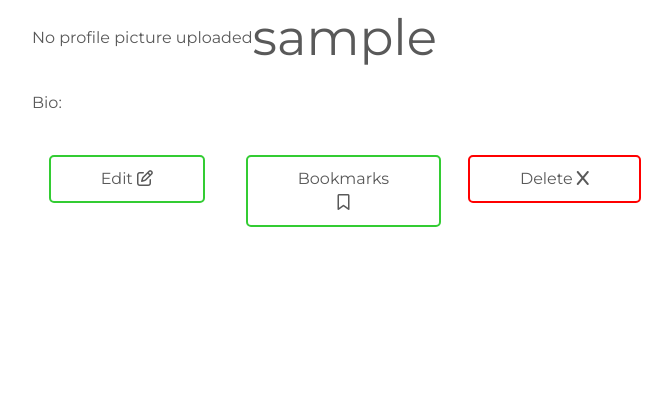
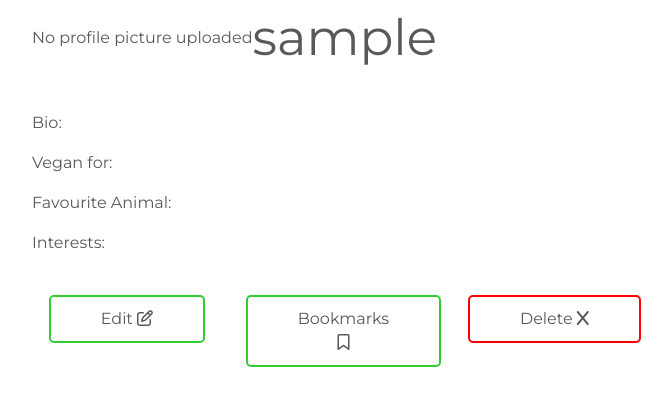
Before and after one commit to Sean-OBrien95/veg-life, a Django app: page /profile/ in a window 1280 px wide. Shown: the part 101-507 px from the top of the page, without its empty margins (50-722 px from the left). Run offline with Django 3.2, Linux system fonts and the light colour scheme; the visitor is signed in with stand-in values (Sample User, id 1); parts of the project's set-up code (start-up, migrations or seed data) failed here and were passed over; some libraries are stand-ins or nearby versions.

Commit message:
Add 3 additional sections to profile page

```diff
--- a/posts/models.py
+++ b/posts/models.py
@@ -65,6 +65,9 @@ class UserProfile(models.Model):
     user = models.OneToOneField(User, on_delete=models.CASCADE)
     bio = models.TextField(blank=True)
     profile_picture = models.ImageField(upload_to='profile_pics', blank=True)
+    vegan_duration = models.CharField(max_length=100, blank=True)
+    favorite_animal = models.CharField(max_length=100, blank=True)
+    interests = models.TextField(blank=True)
 
 
     def __str__(self):
--- a/static/css/style.css
+++ b/static/css/style.css
@@ -159,11 +159,11 @@ h1 {
 
 .btn-search {
     padding: 5px 10px;
-        background-color: white;
-        color: #595959;
-        border: 1px solid #33cc33;
-        border-radius: 5px;
-        transition-duration: 0.3s;
+    background-color: white;
+    color: #595959;
+    border: 1px solid #33cc33;
+    border-radius: 5px;
+    transition-duration: 0.3s;
 }
 
 .btn-search:hover {
@@ -197,6 +197,7 @@ h1 {
 .profile-section {
     display: flex;
     align-items: center;
+    margin-bottom: 20px;
 }
 
 #username {
--- a/templates/profile/view_profile.html
+++ b/templates/profile/view_profile.html
@@ -14,6 +14,9 @@
                 <p id="username">{{ user.username }}</p>
             </div>
             <p>Bio: {{ user.userprofile.bio }}</p>
+            <p>Vegan for: {{ user.userprofile.vegan_duration }}</p>
+            <p>Favourite Animal: {{ user.userprofile.favorite_animal }}</p>
+            <p>Interests: {{ user.userprofile.interests }}</p>
             <br>
             <div class="row">
                 <div class="col-md-3 text-center">
```
Also changed, not shown: posts/forms.py (+12 -1 lines), posts/migrations/0016_auto_20240115_2021.py (added).
